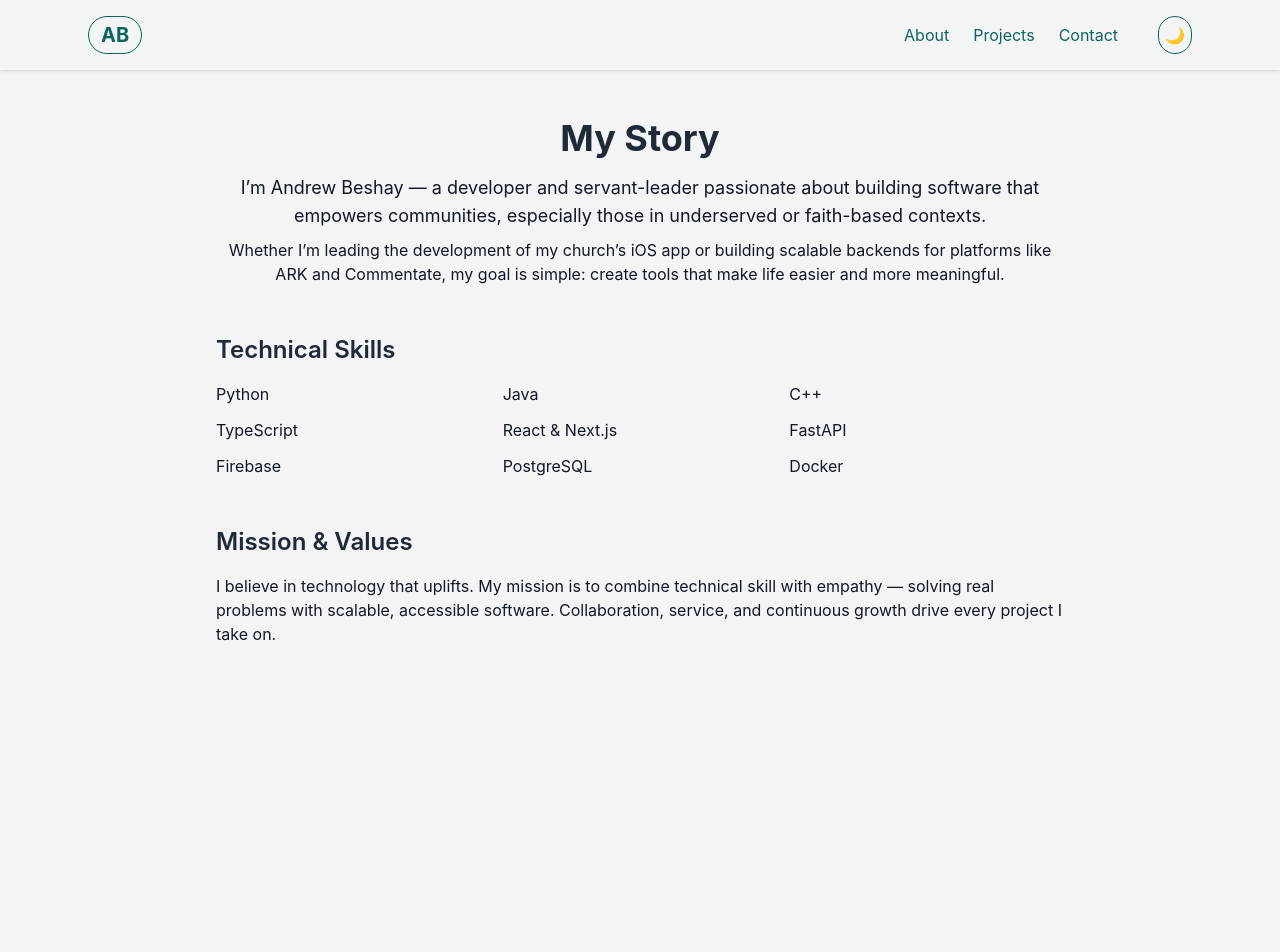
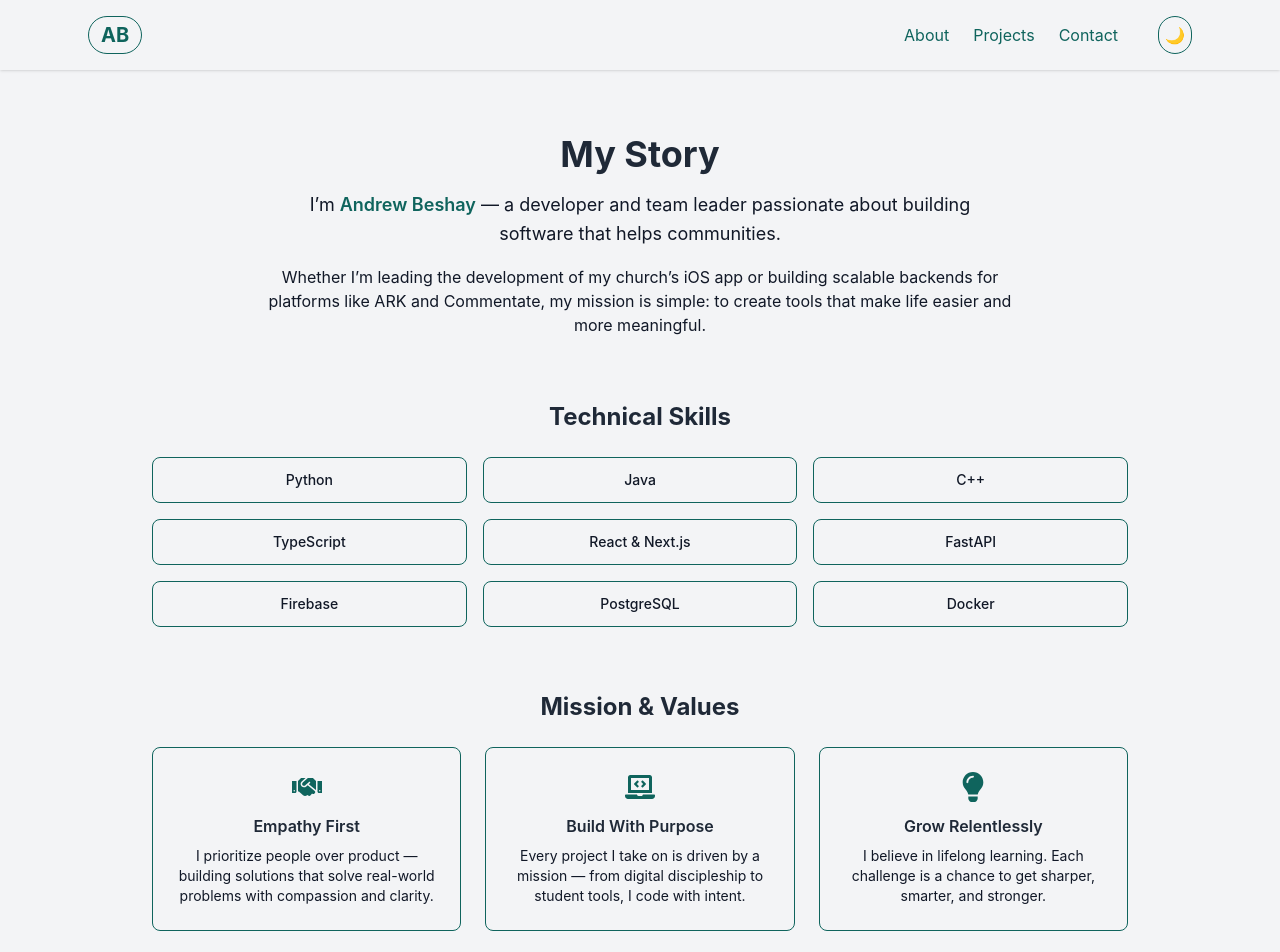
Before and after one commit to andrewbeshay25/My-Portfolio, a Next.js app: page /about in a window 1280 px wide. Shown: the top 952 px of the page. Before the commit the page ends 800 px from the top, so only its background shows below. Built offline with nearby package versions, Linux system fonts and the light colour scheme.

Commit message:
Edited about section

```diff
--- a/src/app/about/page.tsx
+++ b/src/app/about/page.tsx
@@ -1,39 +1,70 @@
+// src/app/about/page.tsx
+import { FaLaptopCode, FaHandshake, FaLightbulb } from "react-icons/fa";
+
 export default function AboutPage() {
   return (
-      <main className="px-6 py-12 max-w-4xl mx-auto space-y-12">
-        {/* Intro */}
-        <section className="text-center">
-          <h1 className="text-4xl font-bold text-[color:var(--color-primary)]">My Story</h1>
-          <p className="mt-4 text-lg text-[color:var(--color-text)]">
-            I’m Andrew Beshay — a developer and servant-leader passionate about building software that empowers communities, especially those in underserved or faith-based contexts.
+    <main className="max-w-5xl mx-auto px-6 py-16 text-[color:var(--color-text)]">
+      <section className="text-center mb-16">
+        <h1 className="text-4xl font-bold text-[color:var(--color-primary)] mb-4">
+          My Story
+        </h1>
+        <p className="text-lg max-w-2xl mx-auto leading-relaxed">
+          I’m <span className="font-semibold text-[color:var(--color-accent)]">Andrew Beshay</span> — a developer and team leader passionate about building
+          software that helps communities.
         </p>
-          <p className="mt-2 text-[color:var(--color-text)]">
-            Whether I’m leading the development of my church’s iOS app or building scalable backends for platforms like ARK and Commentate, my goal is simple: create tools that make life easier and more meaningful.
+        <p className="text-md mt-4 max-w-3xl mx-auto">
+          Whether I’m leading the development of my church’s iOS app or building scalable
+          backends for platforms like ARK and Commentate, my mission is simple: to
+          create tools that make life easier and more meaningful.
         </p>
       </section>
 
-        {/* Skills */}
-        <section>
-          <h2 className="text-2xl font-semibold text-[color:var(--color-primary)]">Technical Skills</h2>
-          <ul className="mt-4 grid grid-cols-2 sm:grid-cols-3 gap-3 text-[color:var(--color-text)]">
-            <li>Python</li>
-            <li>Java</li>
-            <li>C++</li>
-            <li>TypeScript</li>
-            <li>React & Next.js</li>
-            <li>FastAPI</li>
-            <li>Firebase</li>
-            <li>PostgreSQL</li>
-            <li>Docker</li>
-          </ul>
+      <section className="mb-16">
+        <h2 className="text-2xl font-bold mb-6 text-center text-[color:var(--color-primary)]">
+          Technical Skills
+        </h2>
+        <div className="grid grid-cols-2 sm:grid-cols-3 gap-4 text-center">
+          {["Python", "Java", "C++", "TypeScript", "React & Next.js", "FastAPI", "Firebase", "PostgreSQL", "Docker"].map((skill, idx) => (
+            <div
+              key={idx}
+              className="py-3 px-4 border border-[color:var(--color-accent)] rounded-lg text-sm font-medium bg-[color:var(--color-background)] hover:scale-105 transition-transform"
+            >
+              {skill}
+            </div>
+          ))}
+        </div>
       </section>
 
-        {/* Mission */}
-        <section>
-          <h2 className="text-2xl font-semibold text-[color:var(--color-primary)]">Mission & Values</h2>
-          <p className="mt-4 text-[color:var(--color-text)]">
-            I believe in technology that uplifts. My mission is to combine technical skill with empathy — solving real problems with scalable, accessible software. Collaboration, service, and continuous growth drive every project I take on.
+      <section className="mb-16">
+        <h2 className="text-2xl font-bold mb-6 text-center text-[color:var(--color-primary)]">
+          Mission & Values
+        </h2>
+        <div className="grid md:grid-cols-3 gap-6">
+          <div className="p-6 border border-[color:var(--color-accent)] rounded-lg bg-[color:var(--color-background)] text-center">
+            <FaHandshake className="text-3xl mx-auto mb-3 text-[color:var(--color-accent)]" />
+            <h3 className="font-semibold mb-2">Empathy First</h3>
+            <p className="text-sm">
+              I prioritize people over product — building solutions that solve real-world
+              problems with compassion and clarity.
             </p>
+          </div>
+          <div className="p-6 border border-[color:var(--color-accent)] rounded-lg bg-[color:var(--color-background)] text-center">
+            <FaLaptopCode className="text-3xl mx-auto mb-3 text-[color:var(--color-accent)]" />
+            <h3 className="font-semibold mb-2">Build With Purpose</h3>
+            <p className="text-sm">
+              Every project I take on is driven by a mission — from digital discipleship to
+              student tools, I code with intent.
+            </p>
+          </div>
+          <div className="p-6 border border-[color:var(--color-accent)] rounded-lg bg-[color:var(--color-background)] text-center">
+            <FaLightbulb className="text-3xl mx-auto mb-3 text-[color:var(--color-accent)]" />
+            <h3 className="font-semibold mb-2">Grow Relentlessly</h3>
+            <p className="text-sm">
+              I believe in lifelong learning. Each challenge is a chance to get sharper,
+              smarter, and stronger.
+            </p>
+          </div>
+        </div>
       </section>
     </main>
   );
```
Lines whose indentation alone changed are shown as unchanged.
